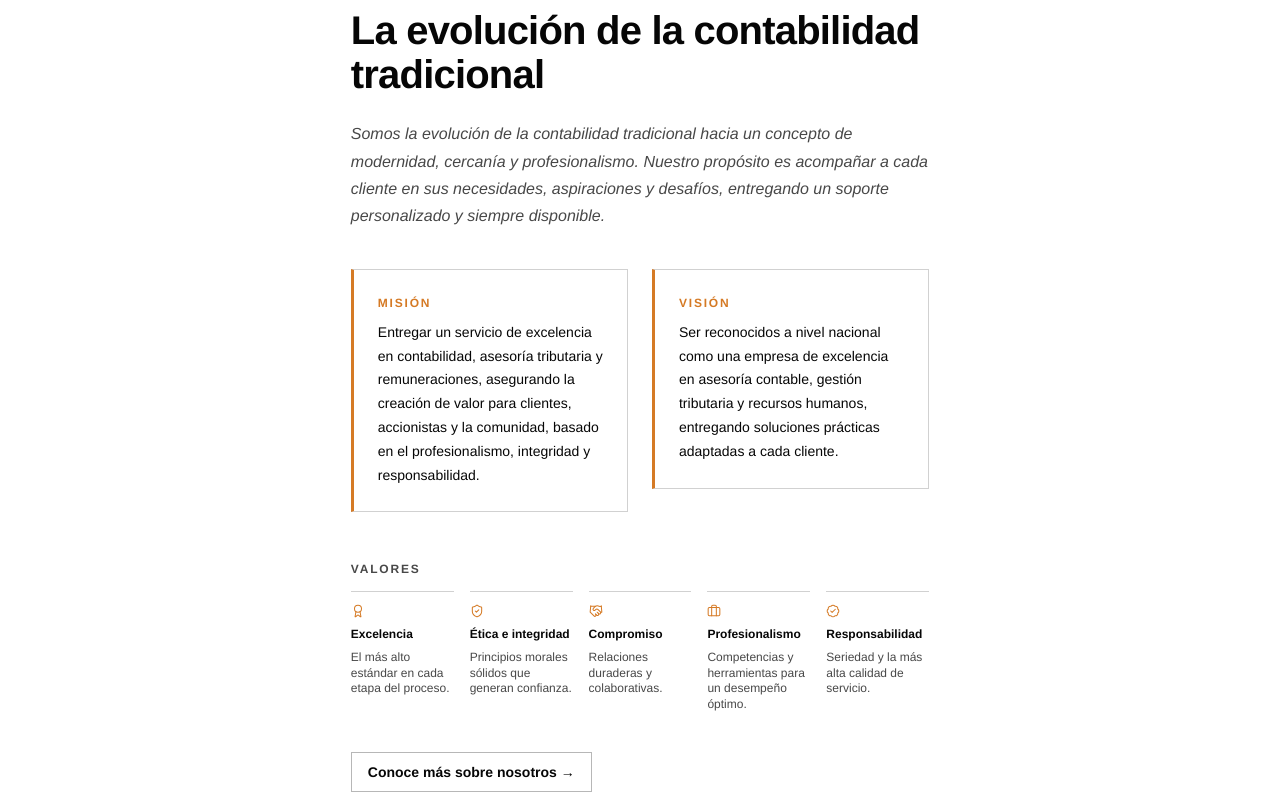
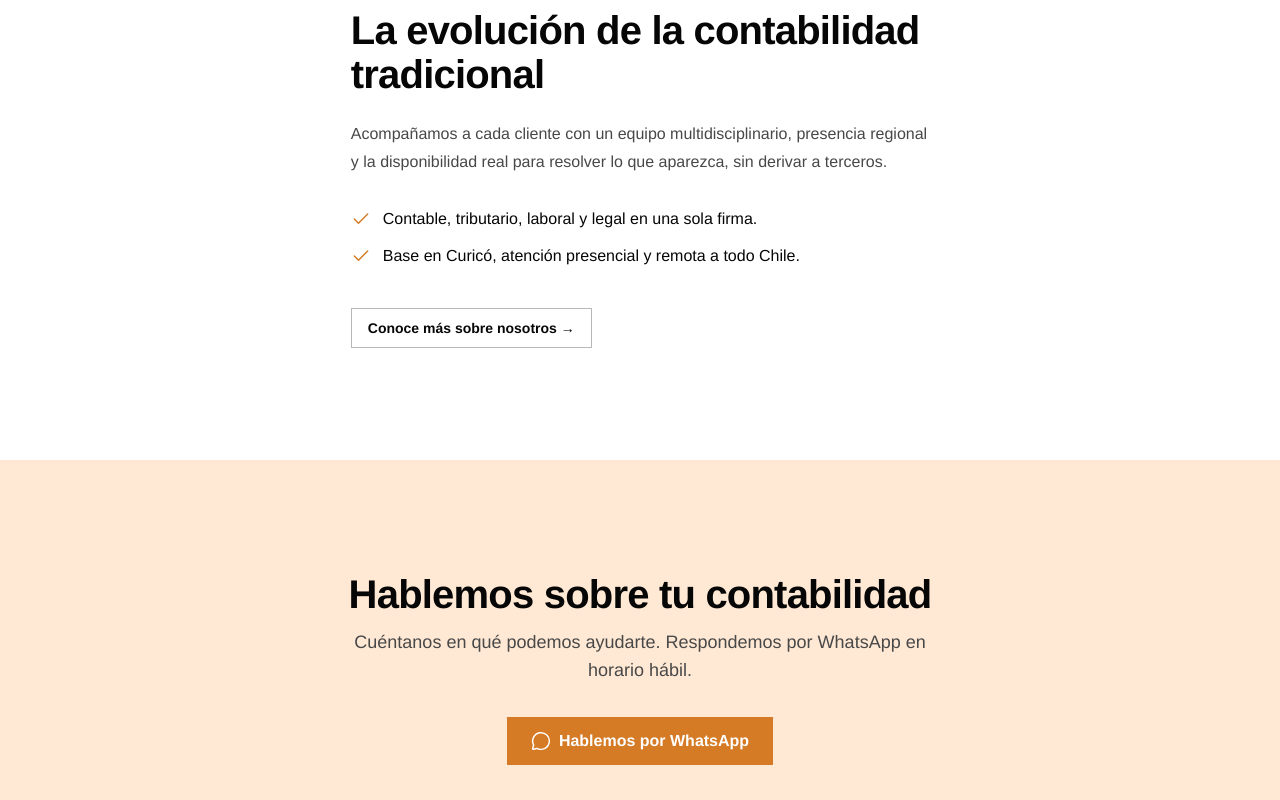
Before and after one commit to TAXTIC/landing-taxtic, a Next.js app: page /en in a window 1280 px wide. Shown: the part 2920-3720 px from the top of the page. Built offline with nearby package versions, Linux system fonts and the light colour scheme.

Commit message:
♻️ refactor: reducir AboutTeaser a teaser puente con highlights y CTA, sin M/V/V ni grid de valores

```diff
--- a/content/en/home.json
+++ b/content/en/home.json
@@ -30,41 +30,10 @@
   "aboutTeaser": {
     "eyebrow": "Quiénes somos",
     "title": "La evolución de la contabilidad tradicional",
-    "lead": "Somos la evolución de la contabilidad tradicional hacia un concepto de modernidad, cercanía y profesionalismo. Nuestro propósito es acompañar a cada cliente en sus necesidades, aspiraciones y desafíos, entregando un soporte personalizado y siempre disponible.",
-    "mission": {
-      "label": "Misión",
-      "text": "Entregar un servicio de excelencia en contabilidad, asesoría tributaria y remuneraciones, asegurando la creación de valor para clientes, accionistas y la comunidad, basado en el profesionalismo, integridad y responsabilidad."
-    },
-    "vision": {
-      "label": "Visión",
-      "text": "Ser reconocidos a nivel nacional como una empresa de excelencia en asesoría contable, gestión tributaria y recursos humanos, entregando soluciones prácticas adaptadas a cada cliente."
-    },
-    "values": [
-      {
-        "title": "Excelencia",
-        "description": "El más alto estándar en cada etapa del proceso.",
-        "iconName": "Award"
-      },
-      {
-        "title": "Ética e integridad",
-        "description": "Principios morales sólidos que generan confianza.",
-        "iconName": "ShieldCheck"
-      },
-      {
-        "title": "Compromiso",
-        "description": "Relaciones duraderas y colaborativas.",
-        "iconName": "Handshake"
-      },
-      {
-        "title": "Profesionalismo",
-        "description": "Competencias y herramientas para un desempeño óptimo.",
-        "iconName": "Briefcase"
-      },
-      {
-        "title": "Responsabilidad",
-        "description": "Seriedad y la más alta calidad de servicio.",
-        "iconName": "BadgeCheck"
-      }
+    "lead": "Acompañamos a cada cliente con un equipo multidisciplinario, presencia regional y la disponibilidad real para resolver lo que aparezca, sin derivar a terceros.",
+    "highlights": [
+      "Contable, tributario, laboral y legal en una sola firma.",
+      "Base en Curicó, atención presencial y remota a todo Chile."
     ],
     "cta": {
       "kind": "internal",
--- a/content/es/home.json
+++ b/content/es/home.json
@@ -30,41 +30,10 @@
   "aboutTeaser": {
     "eyebrow": "Quiénes somos",
     "title": "La evolución de la contabilidad tradicional",
-    "lead": "Somos la evolución de la contabilidad tradicional hacia un concepto de modernidad, cercanía y profesionalismo. Nuestro propósito es acompañar a cada cliente en sus necesidades, aspiraciones y desafíos, entregando un soporte personalizado y siempre disponible.",
-    "mission": {
-      "label": "Misión",
-      "text": "Entregar un servicio de excelencia en contabilidad, asesoría tributaria y remuneraciones, asegurando la creación de valor para clientes, accionistas y la comunidad, basado en el profesionalismo, integridad y responsabilidad."
-    },
-    "vision": {
-      "label": "Visión",
-      "text": "Ser reconocidos a nivel nacional como una empresa de excelencia en asesoría contable, gestión tributaria y recursos humanos, entregando soluciones prácticas adaptadas a cada cliente."
-    },
-    "values": [
-      {
-        "title": "Excelencia",
-        "description": "El más alto estándar en cada etapa del proceso.",
-        "iconName": "Award"
-      },
-      {
-        "title": "Ética e integridad",
-        "description": "Principios morales sólidos que generan confianza.",
-        "iconName": "ShieldCheck"
-      },
-      {
-        "title": "Compromiso",
-        "description": "Relaciones duraderas y colaborativas.",
-        "iconName": "Handshake"
-      },
-      {
-        "title": "Profesionalismo",
-        "description": "Competencias y herramientas para un desempeño óptimo.",
-        "iconName": "Briefcase"
-      },
-      {
-        "title": "Responsabilidad",
-        "description": "Seriedad y la más alta calidad de servicio.",
-        "iconName": "BadgeCheck"
-      }
+    "lead": "Acompañamos a cada cliente con un equipo multidisciplinario, presencia regional y la disponibilidad real para resolver lo que aparezca, sin derivar a terceros.",
+    "highlights": [
+      "Contable, tributario, laboral y legal en una sola firma.",
+      "Base en Curicó, atención presencial y remota a todo Chile."
     ],
     "cta": {
       "kind": "internal",
--- a/src/components/sections/AboutTeaser.tsx
+++ b/src/components/sections/AboutTeaser.tsx
@@ -1,12 +1,8 @@
-"use client";
-
-import { motion, type Variants } from "motion/react";
+import { Check } from "lucide-react";
 
 import { Section } from "@/components/common/Section";
 import { SectionHeader } from "@/components/common/SectionHeader";
-import { ValueCard } from "@/components/sections/ValueCard";
 import { Button } from "@/components/ui/button";
-import { Card } from "@/components/ui/card";
 import type { ResolvedCta } from "@/content-lib/schemas/cta.schema";
 import type { HomeContent } from "@/content-lib/schemas/home.schema";
 import { Link } from "@/i18n/navigation";
@@ -16,92 +12,34 @@ interface AboutTeaserProps {
   cta: ResolvedCta;
 }
 
-const containerVariants: Variants = {
-  hidden: {},
-  visible: { transition: { staggerChildren: 0.08, delayChildren: 0.1 } },
-};
+export function AboutTeaser({ content, cta }: AboutTeaserProps) {
+  if (!content.highlights.length) return null;
 
-const itemVariants: Variants = {
-  hidden: { opacity: 0, y: 12 },
-  visible: { opacity: 1, y: 0, transition: { duration: 0.5, ease: "easeOut" } },
-};
-
-const valuesContainerVariants: Variants = {
-  hidden: {},
-  visible: { transition: { staggerChildren: 0.06, delayChildren: 0.24 } },
-};
-
-export function AboutTeaser({ content, cta }: AboutTeaserProps) {
   return (
     <Section variant="light" id="nosotros">
-      <motion.div
-        className="max-w-[var(--container-prose)] mx-auto"
-        initial="hidden"
-        whileInView="visible"
-        viewport={{ once: true, amount: 0.2 }}
-        variants={containerVariants}
-      >
-        <motion.div variants={itemVariants}>
+      <div className="max-w-[var(--container-prose)] mx-auto">
         <SectionHeader
           eyebrow={content.eyebrow}
           title={content.title}
           align="left"
         />
-        </motion.div>
-
-        <motion.p
-          className="text-base leading-relaxed text-[var(--foreground-muted)] italic mt-6"
-          variants={itemVariants}
-        >
+        <p className="text-base leading-relaxed text-[var(--foreground-muted)] mt-6">
           {content.lead}
-        </motion.p>
-
-        <motion.div
-          className="grid grid-cols-1 sm:grid-cols-2 gap-6 mt-10"
-          variants={containerVariants}
-        >
-          <motion.div variants={itemVariants}>
-            <Card variant="with-orange-border" className="p-6">
-              <div className="label-upper text-[var(--brand-orange)] mb-2">
-                {content.mission.label}
-              </div>
-              <p className="text-sm leading-relaxed text-[var(--gray-900)]">
-                {content.mission.text}
         </p>
-            </Card>
-          </motion.div>
-
-          <motion.div variants={itemVariants}>
-            <Card variant="with-orange-border" className="p-6">
-              <div className="label-upper text-[var(--brand-orange)] mb-2">
-                {content.vision.label}
-              </div>
-              <p className="text-sm leading-relaxed text-[var(--gray-900)]">
-                {content.vision.text}
-              </p>
-            </Card>
-          </motion.div>
-        </motion.div>
-
-        <div className="label-upper text-[var(--foreground-muted)] mt-12 mb-3">
-          Valores
-        </div>
-        <motion.div
-          className="grid grid-cols-1 sm:grid-cols-2 lg:grid-cols-5 gap-4"
-          variants={valuesContainerVariants}
-        >
-          {content.values.map((value) => (
-            <motion.div key={value.title} variants={itemVariants}>
-              <ValueCard
-                title={value.title}
-                description={value.description}
-                iconName={value.iconName}
+        <ul className="space-y-3 mt-8">
+          {content.highlights.map((h) => (
+            <li key={h} className="flex items-start gap-3">
+              <Check
+                size={20}
+                strokeWidth={1.75}
+                className="text-[var(--brand-orange)] shrink-0 mt-0.5"
+                aria-hidden="true"
               />
-            </motion.div>
+              <span className="text-[var(--gray-900)]">{h}</span>
+            </li>
           ))}
-        </motion.div>
-
-        <motion.div className="mt-10" variants={itemVariants}>
+        </ul>
+        <div className="mt-10">
           <Button variant="outline-dark" asChild>
             {cta.external ? (
               <a href={cta.href} target="_blank" rel="noopener noreferrer">
@@ -111,8 +49,8 @@ export function AboutTeaser({ content, cta }: AboutTeaserProps) {
               <Link href={cta.href as never}>{cta.label} →</Link>
             )}
           </Button>
-        </motion.div>
-      </motion.div>
+        </div>
+      </div>
     </Section>
   );
 }
--- a/src/components/sections/ValueCard.tsx
+++ /dev/null
@@ -1,27 +0,0 @@
-import type { LucideIcon } from "lucide-react";
-import * as LucideIcons from "lucide-react";
-
-interface ValueCardProps {
-  title: string;
-  description: string;
-  iconName: string;
-}
-
-export function ValueCard({ title, description, iconName }: ValueCardProps) {
-  const icons = LucideIcons as unknown as Record<string, LucideIcon>;
-  const Icon: LucideIcon = icons[iconName] ?? LucideIcons.Square;
-
-  return (
-    <div className="flex flex-col gap-2 border-t border-[var(--border)] pt-3">
-      <Icon
-        size={14}
-        strokeWidth={1.75}
-        className="text-[var(--brand-orange)]"
-      />
-      <h4 className="text-xs font-bold text-[var(--gray-900)]">{title}</h4>
-      <p className="text-xs leading-snug text-[var(--gray-600)]">
-        {description}
-      </p>
-    </div>
-  );
-}
--- a/src/content-lib/schemas/home.schema.ts
+++ b/src/content-lib/schemas/home.schema.ts
@@ -27,25 +27,11 @@ const servicesTeaserSchema = z.object({
   seeAllLabel: z.string().min(1),
 });
 
-const valueSchema = z.object({
-  title: z.string().min(1),
-  description: z.string().min(1),
-  iconName: z.string().min(1),
-});
-
 const aboutTeaserSchema = z.object({
   eyebrow: z.string().min(1),
-  title: z.string().min(1),
+  title: z.string().min(10),
   lead: z.string().min(20),
-  mission: z.object({
-    label: z.string().min(1),
-    text: z.string().min(20),
-  }),
-  vision: z.object({
-    label: z.string().min(1),
-    text: z.string().min(20),
-  }),
-  values: z.array(valueSchema).length(5),
+  highlights: z.array(z.string().min(1)).min(1).max(2),
   cta: ctaDescriptorSchema,
 });
 
```
Lines whose indentation alone changed are shown as unchanged.
